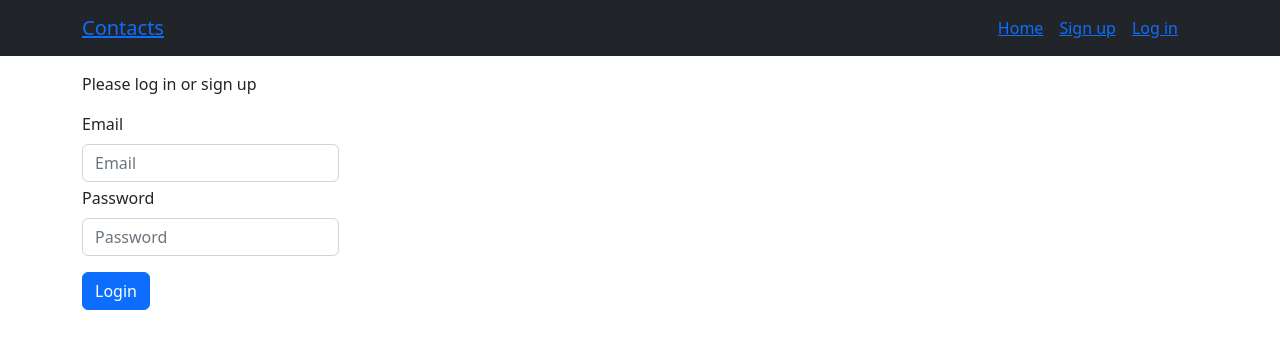
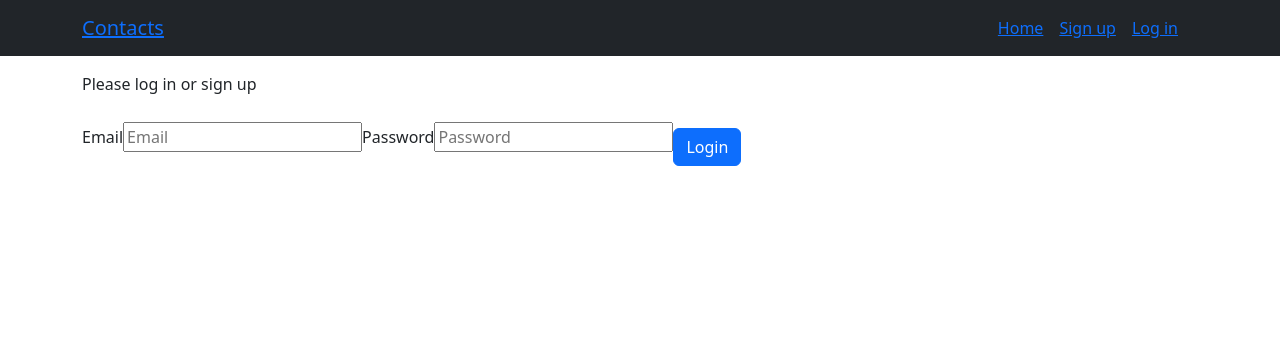
Before and after one commit to Olyazarichna/goit-react-hw-08-phonebook, a React (Create React App) app: page /goit-react-hw-08-phonebook/login in a window 1280 px wide. Shown: the top 348 px of the page. Built offline with nearby package versions, Linux system fonts and the light colour scheme.

Commit message:
Update LoginView.js

```diff
--- a/src/components/LoginView/LoginView.js
+++ b/src/components/LoginView/LoginView.js
@@ -1,8 +1,8 @@
 import { useState } from 'react';
 import { useLoginMutation } from '../../services/authApi';
-import Form from 'react-bootstrap/Form';
+
 import Button from 'react-bootstrap/Button';
-import InputGroup from 'react-bootstrap/InputGroup';
+
 import { useDispatch } from 'react-redux';
 import { useNavigate } from 'react-router';
 import { login } from 'redux/authSlice';
@@ -23,11 +23,15 @@ export const LoginView = () => {
       const {
         data: { user, token },
       } = await logIn({ email, password });
+
+      if (token) {
         dispatch(login({ user, token }));
         navigate('/contacts');
         setEmail('');
         setPassword('');
+      }
     } catch (error) {
+      console.log(error.message);
       toast.error('Something went wrong');
     }
   };
@@ -35,29 +39,32 @@ export const LoginView = () => {
   return (
     <>
       <p className="my-3">Please log in or sign up</p>
-      <Form onSubmit={handleSubmit}>
-        <InputGroup className="mb-3">
-          <Form.Group className="mb-3" controlId="formBasicEmail">
-            <Form.Label>Email </Form.Label>
-            <Form.Control
+      <form onSubmit={handleSubmit}>
+        <label>
+          Email
+          <input
             type="email"
-              name="email"
+            id="email"
             value={email}
             onChange={event => setEmail(event.currentTarget.value)}
             placeholder="Email"
             required
+            autoComplete="on"
           />
-            <Form.Label className="mt-1">Password</Form.Label>
-            <Form.Control
+        </label>
+        <label className="mt-1">
+          Password
+          <input
             type="password"
-              name="password"
+            id="password"
             value={password}
             onChange={event => setPassword(event.currentTarget.value)}
             placeholder="Password"
             minLength="4"
-              maxLength="8"
             required
+            autoComplete="on"
           />
+        </label>
 
         <Button
           className="mt-3"
@@ -67,9 +74,7 @@ export const LoginView = () => {
         >
           Login
         </Button>
-          </Form.Group>
-        </InputGroup>
-      </Form>
+      </form>
     </>
   );
 };
```
Lines whose indentation alone changed are shown as unchanged.
